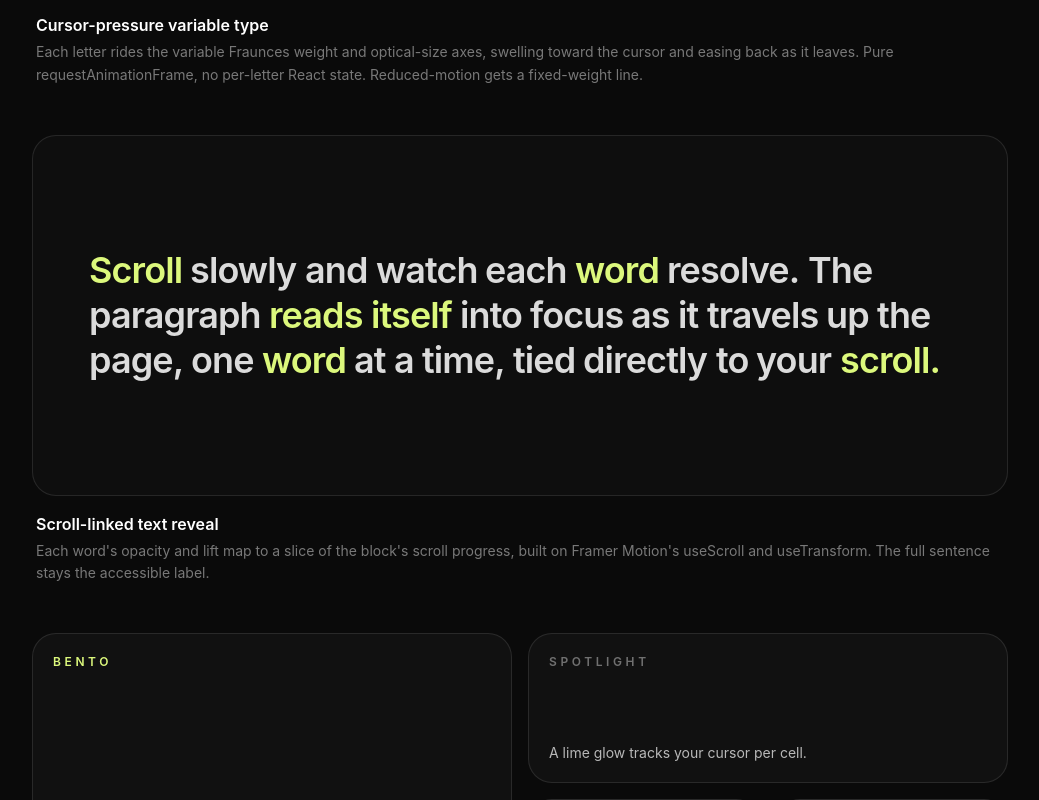
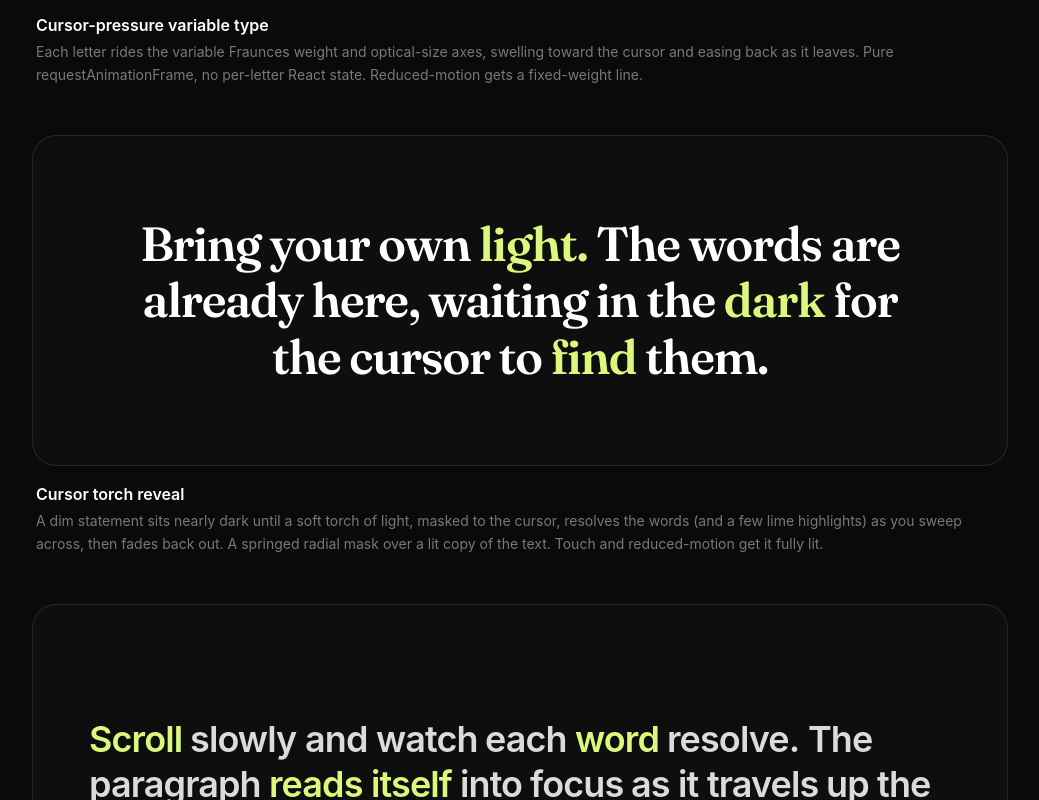
Before and after one commit to ArseniyCherednichenko/portfolio, a React (Vite) app: page /playground in a window 1280 px wide. Shown: the part 5160-5960 px from the top of the page, without its empty margins (120-1159 px from the left). Built offline with nearby package versions, Linux system fonts and the light colour scheme.

Commit message:
Playground: add the cursor-torch reveal experiment

```diff
--- a/src/pages/Playground.tsx
+++ b/src/pages/Playground.tsx
@@ -19,6 +19,7 @@ import { CardStack } from '../components/CardStack'
 import { ScrollStack } from '../components/ScrollStack'
 import { ScrollReveal } from '../components/ScrollReveal'
 import { VariableProximity } from '../components/VariableProximity'
+import { SpotlightReveal } from '../components/SpotlightReveal'
 import { TrueFocus } from '../components/TrueFocus'
 import { FlowingMenu } from '../components/FlowingMenu'
 import { Threads } from '../components/Threads'
@@ -507,6 +508,28 @@ export default function Playground() {
         </div>
       </Reveal>
 
+      {/* FULL-WIDTH SPOTLIGHT REVEAL */}
+      <Reveal>
+        <div className="mt-12">
+          <div className="relative flex min-h-[320px] items-center justify-center overflow-hidden rounded-3xl border border-white/10 bg-white/[0.02] px-8 py-20 text-center sm:px-14">
+            <SpotlightReveal
+              text="Bring your own light. The words are already here, waiting in the dark for the cursor to find them."
+              highlight={['light.', 'dark', 'find']}
+              hint="Sweep the cursor across the line"
+              className="max-w-3xl font-display text-3xl font-semibold leading-[1.2] tracking-tight sm:text-5xl sm:leading-[1.18]"
+            />
+          </div>
+          <div className="mt-4 px-1">
+            <h3 className="text-base font-semibold">Cursor torch reveal</h3>
+            <p className="mt-1 text-sm leading-relaxed text-white/45">
+              A dim statement sits nearly dark until a soft torch of light, masked to the cursor, resolves the words
+              (and a few lime highlights) as you sweep across, then fades back out. A springed radial mask over a lit
+              copy of the text. Touch and reduced-motion get it fully lit.
+            </p>
+          </div>
+        </div>
+      </Reveal>
+
       {/* FULL-WIDTH SCROLL REVEAL */}
       <Reveal>
         <div className="mt-12">
```
